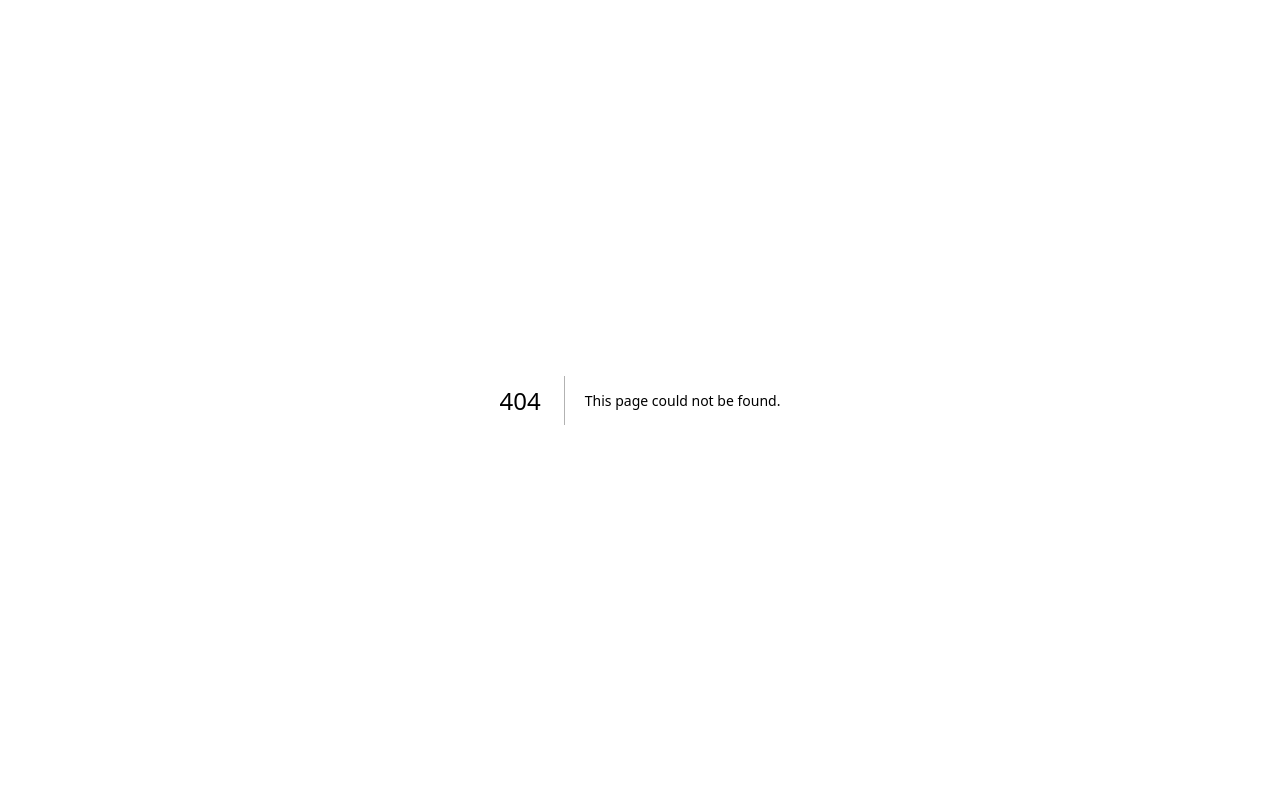
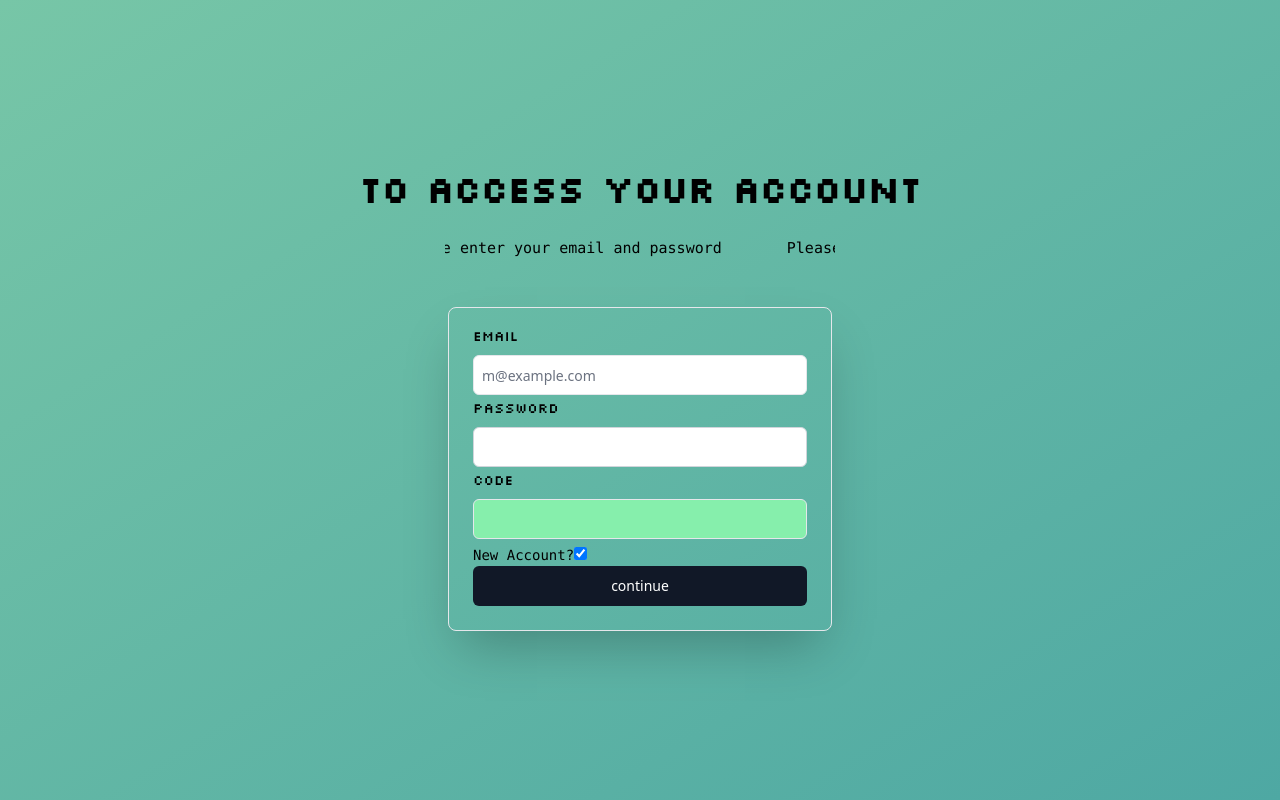
Before and after one commit to The-True-Hooha/nft-globe, a Next.js app: page /auth in a window 1280 px wide. Before the commit this address had no page. Built offline with nearby package versions, Linux system fonts and the light colour scheme.

Commit message:
add: new pages

```diff
--- /dev/null
+++ b/src/components/ui/button.tsx
@@ -0,0 +1,56 @@
+import * as React from "react"
+import { Slot } from "@radix-ui/react-slot"
+import { cva, type VariantProps } from "class-variance-authority"
+
+import { cn } from "@/lib/utils"
+
+const buttonVariants = cva(
+  "inline-flex items-center justify-center whitespace-nowrap rounded-md text-sm font-medium ring-offset-white transition-colors focus-visible:outline-none focus-visible:ring-2 focus-visible:ring-gray-950 focus-visible:ring-offset-2 disabled:pointer-events-none disabled:opacity-50 dark:ring-offset-gray-950 dark:focus-visible:ring-gray-300",
+  {
+    variants: {
+      variant: {
+        default: "bg-gray-900 text-gray-50 hover:bg-gray-900/90 dark:bg-gray-50 dark:text-gray-900 dark:hover:bg-gray-50/90",
+        destructive:
+          "bg-red-500 text-gray-50 hover:bg-red-500/90 dark:bg-red-900 dark:text-gray-50 dark:hover:bg-red-900/90",
+        outline:
+          "border border-gray-200 bg-white hover:bg-gray-100 hover:text-gray-900 dark:border-gray-800 dark:bg-gray-950 dark:hover:bg-gray-800 dark:hover:text-gray-50",
+        secondary:
+          "bg-gray-100 text-gray-900 hover:bg-gray-100/80 dark:bg-gray-800 dark:text-gray-50 dark:hover:bg-gray-800/80",
+        ghost: "hover:bg-gray-100 hover:text-gray-900 dark:hover:bg-gray-800 dark:hover:text-gray-50",
+        link: "text-gray-900 underline-offset-4 hover:underline dark:text-gray-50",
+      },
+      size: {
+        default: "h-10 px-4 py-2",
+        sm: "h-9 rounded-md px-3",
+        lg: "h-11 rounded-md px-8",
+        icon: "h-10 w-10",
+      },
+    },
+    defaultVariants: {
+      variant: "default",
+      size: "default",
+    },
+  }
+)
+
+export interface ButtonProps
+  extends React.ButtonHTMLAttributes<HTMLButtonElement>,
+    VariantProps<typeof buttonVariants> {
+  asChild?: boolean
+}
+
+const Button = React.forwardRef<HTMLButtonElement, ButtonProps>(
+  ({ className, variant, size, asChild = false, ...props }, ref) => {
+    const Comp = asChild ? Slot : "button"
+    return (
+      <Comp
+        className={cn(buttonVariants({ variant, size, className }))}
+        ref={ref}
+        {...props}
+      />
+    )
+  }
+)
+Button.displayName = "Button"
+
+export { Button, buttonVariants }
--- /dev/null
+++ b/src/components/ui/input.tsx
@@ -0,0 +1,25 @@
+import * as React from "react"
+
+import { cn } from "@/lib/utils"
+
+export interface InputProps
+  extends React.InputHTMLAttributes<HTMLInputElement> {}
+
+const Input = React.forwardRef<HTMLInputElement, InputProps>(
+  ({ className, type, ...props }, ref) => {
+    return (
+      <input
+        type={type}
+        className={cn(
+          "flex h-10 w-full text-black rounded-md border border-gray-200 bg-white px-3 py-2 text-sm ring-offset-white file:border-0 file:bg-transparent file:text-sm file:font-medium placeholder:text-gray-500 focus-visible:outline-none focus-visible:ring-2 focus-visible:ring-green-600 focus-visible:ring-offset-2 disabled:cursor-not-allowed disabled:opacity-50  dark:placeholder:text-gray-400 dark:focus-visible:ring-gray-300",
+          className
+        )}
+        ref={ref}
+        {...props}
+      />
+    )
+  }
+)
+Input.displayName = "Input"
+
+export { Input }
--- /dev/null
+++ b/src/components/ui/label.tsx
@@ -0,0 +1,24 @@
+import * as React from "react"
+import * as LabelPrimitive from "@radix-ui/react-label"
+import { cva, type VariantProps } from "class-variance-authority"
+
+import { cn } from "@/lib/utils"
+
+const labelVariants = cva(
+  "text-sm font-medium leading-none peer-disabled:cursor-not-allowed peer-disabled:opacity-70"
+)
+
+const Label = React.forwardRef<
+  React.ElementRef<typeof LabelPrimitive.Root>,
+  React.ComponentPropsWithoutRef<typeof LabelPrimitive.Root> &
+    VariantProps<typeof labelVariants>
+>(({ className, ...props }, ref) => (
+  <LabelPrimitive.Root
+    ref={ref}
+    className={cn(labelVariants(), className)}
+    {...props}
+  />
+))
+Label.displayName = LabelPrimitive.Root.displayName
+
+export { Label }
--- /dev/null
+++ b/src/pages/auth.tsx
@@ -0,0 +1,9 @@
+import { AuthPage } from "@/components/component/auth-page";
+
+export default function GlobeAuth() {
+  return (
+    <>
+      <AuthPage />
+    </>
+  );
+}
--- /dev/null
+++ b/src/pages/dashboard.tsx
@@ -0,0 +1,8 @@
+export default function Dashboard() {
+    return (
+        <div>
+            hello
+        </div>
+
+    )
+}
```
